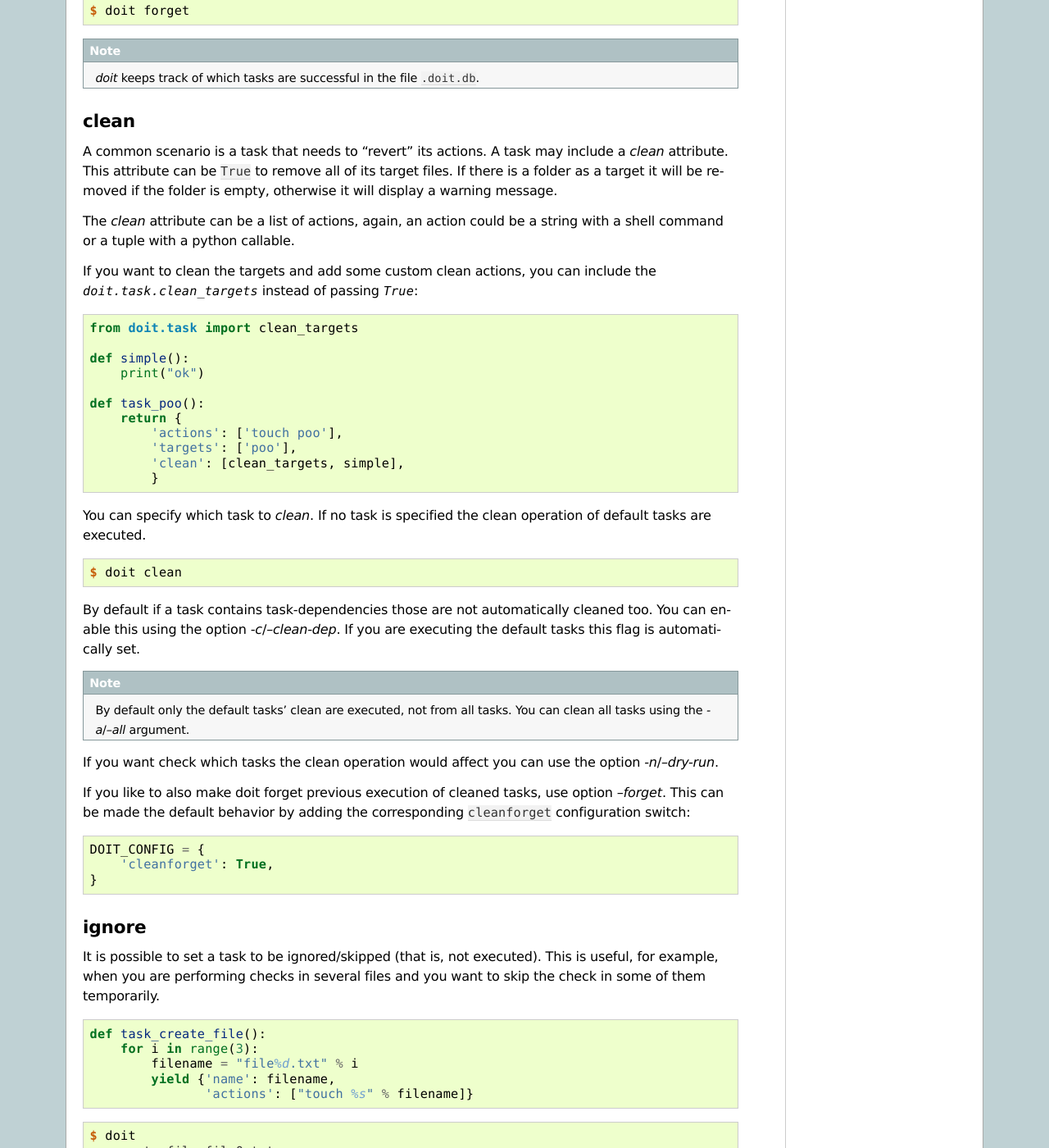
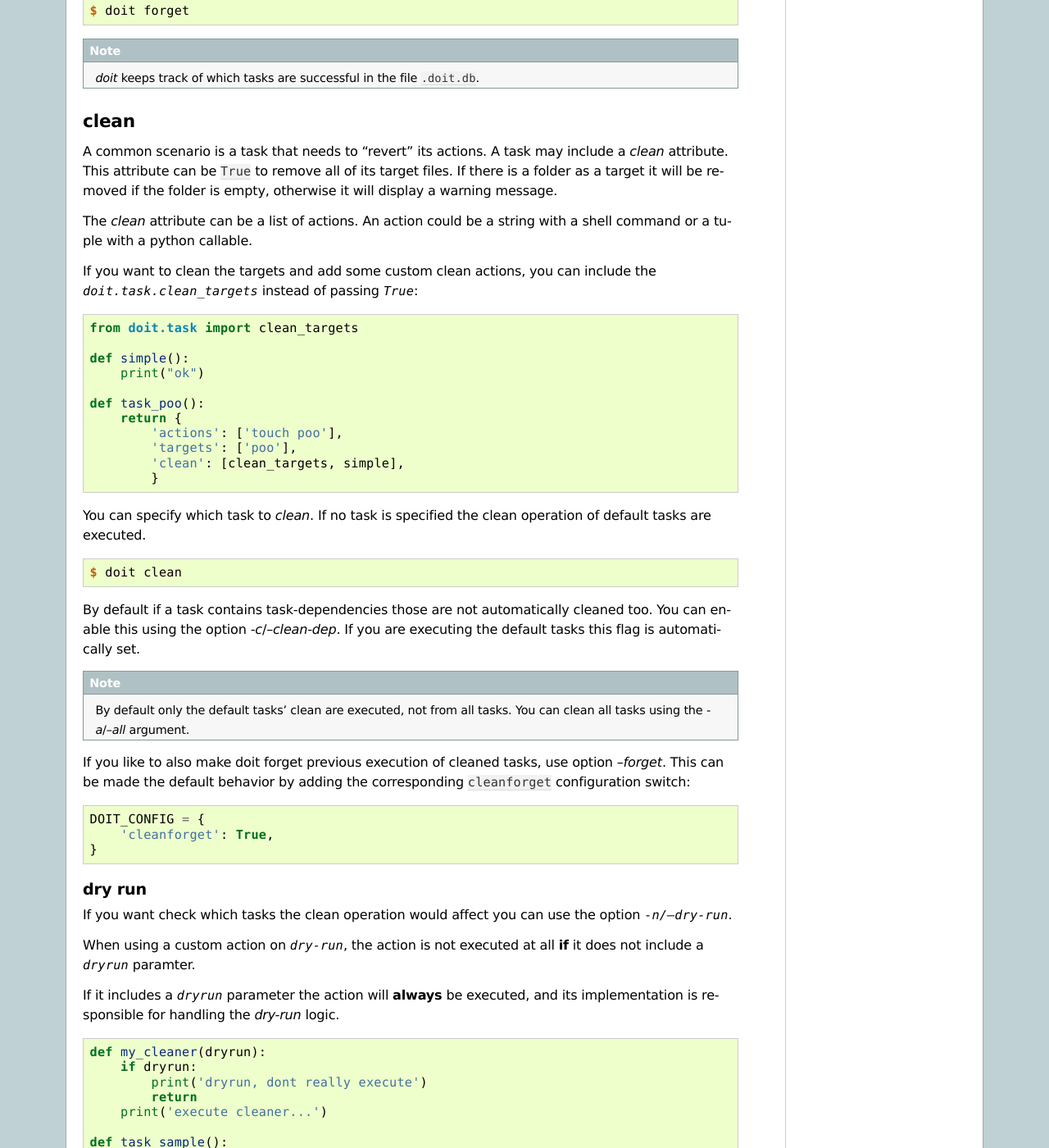
Before and after one commit to pydoit/doit, a Sphinx documentation site: the page built from doc/cmd_other.rst, in a window 1280 px wide and 1400 px high, scrolled down 2355 px. Shown: the whole window at 82% size. Built offline with Sphinx 7.4.7, drawn with Linux system fonts in a browser that asks for light colours; some of the changed text lies outside the part shown.

Commit message:
Fix #245 custom `clean` action takes `dry-run` into account

```diff
--- a/doc/cmd_other.rst
+++ b/doc/cmd_other.rst
@@ -120,7 +120,7 @@ include a *clean* attribute. This attribute can be ``True`` to remove all of its
 target files. If there is a folder as a target it will be removed if the folder
 is empty, otherwise it will display a warning message.
 
-The *clean* attribute can be a list of actions, again, an action could be a
+The *clean* attribute can be a list of actions. An action could be a
 string with a shell command or a tuple with a python callable.
 
 If you want to clean the targets and add some custom clean actions,
@@ -157,6 +155,21 @@ configuration switch:
     DOIT_CONFIG = {
         'cleanforget': True,
     }
+
+dry run
+^^^^^^^
+
+If you want check which tasks the clean operation would affect you can use the option `-n/--dry-run`.
+
+When using a custom action on `dry-run`, the action is not executed at all
+**if** it does not include a `dryrun` paramter.
+
+If it includes a `dryrun` parameter the action will **always** be executed,
+and its implementation is responsible for handling the *dry-run* logic.
+
+.. literalinclude:: samples/custom_clean.py
+
+
 
 
 ignore
--- /dev/null
+++ b/doc/samples/custom_clean.py
@@ -0,0 +1,11 @@
+def my_cleaner(dryrun):
+    if dryrun:
+        print('dryrun, dont really execute')
+        return
+    print('execute cleaner...')
+
+def task_sample():
+    return {
+        "actions" : None,
+        "clean"   : [my_cleaner],
+    }
```
Also changed, not shown: other parts of doc/cmd_other.rst (+0 -2 lines), 3 other files.
